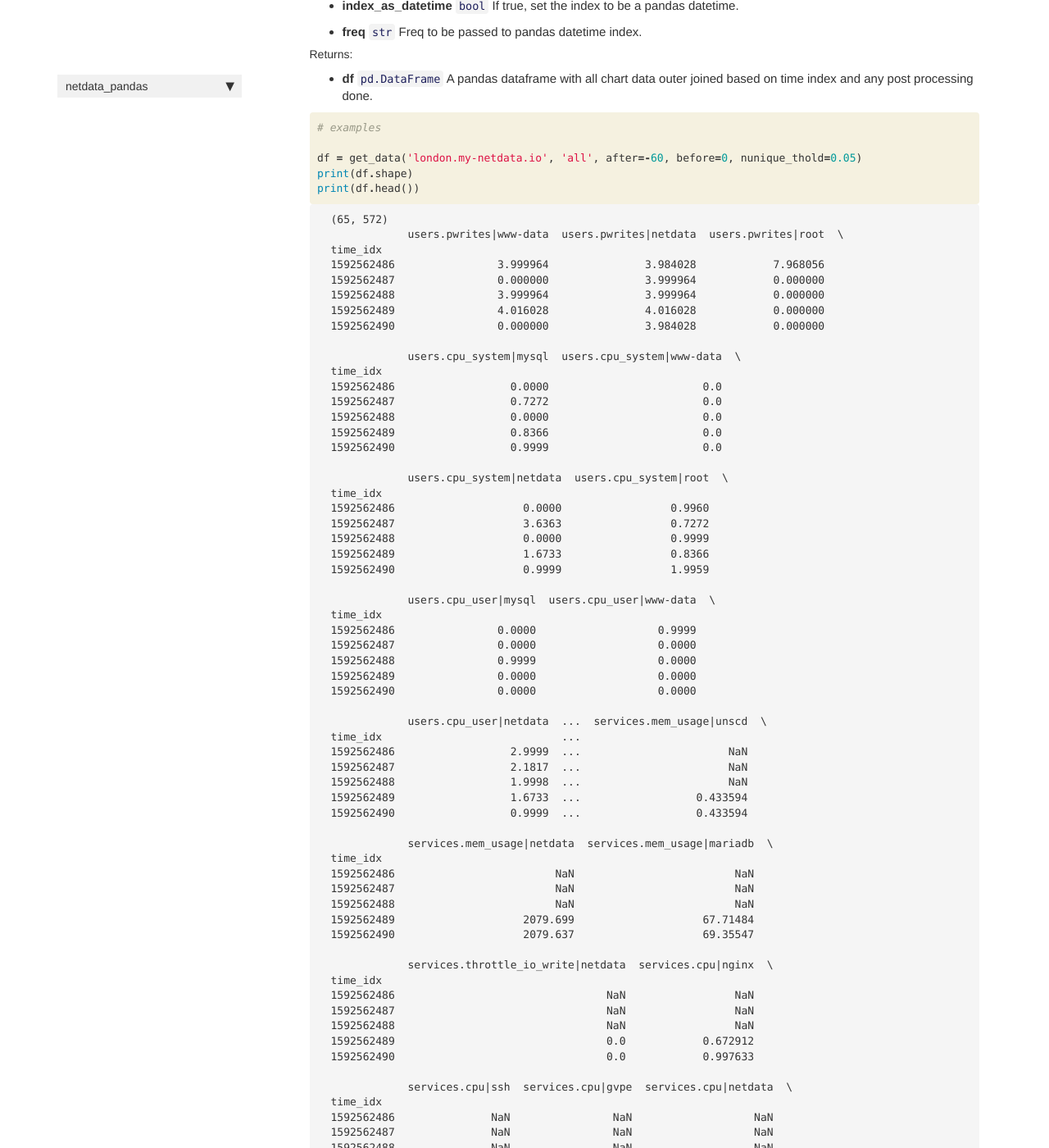
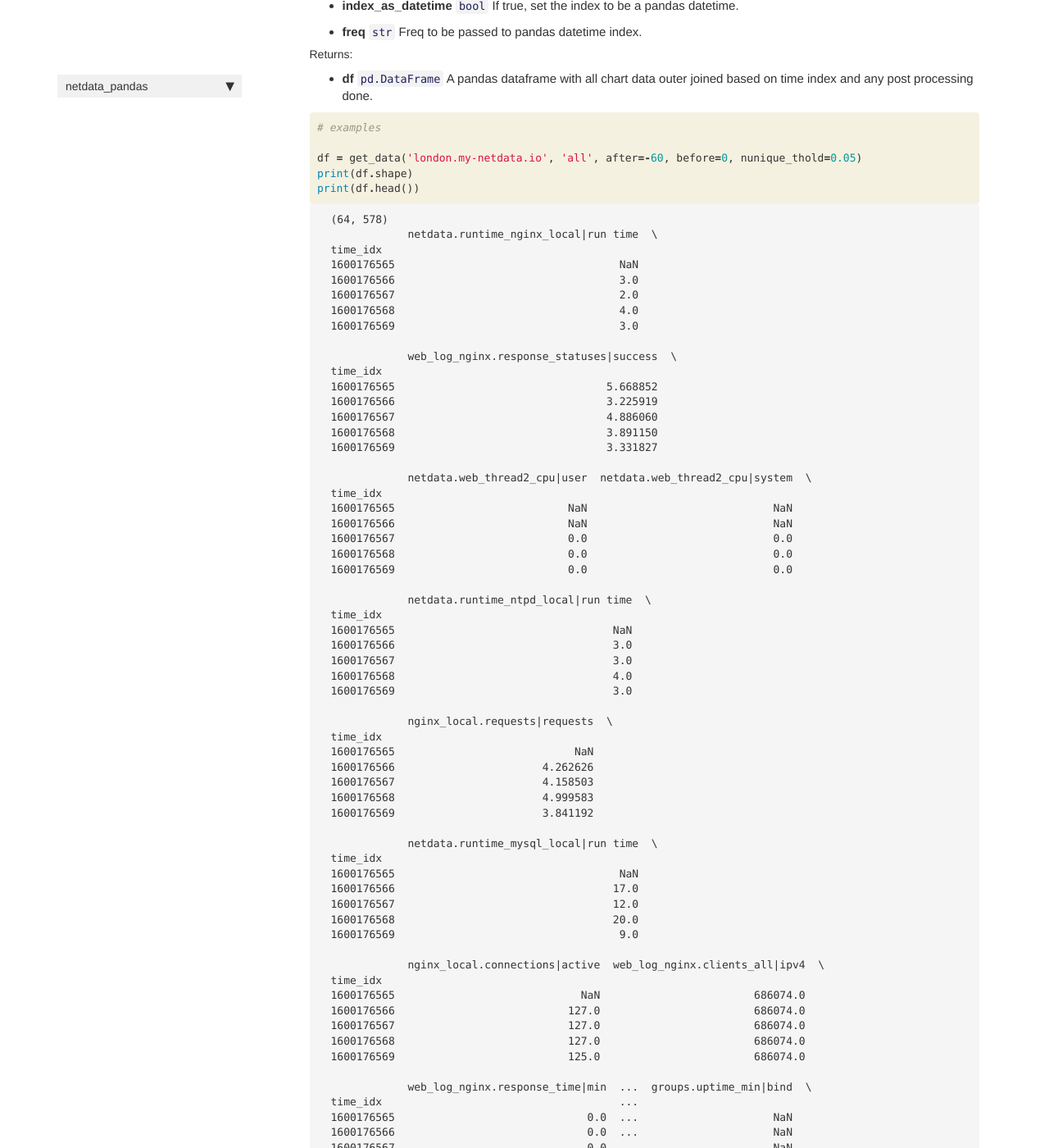
Before and after one commit to netdata/netdata-pandas, a Jekyll site: the page built from docs/data.html, in a window 1280 px wide and 1400 px high, scrolled down 1986 px. Shown: the whole window at 82% size. Built offline with Jekyll 4.4.1, drawn with Linux system fonts in a browser that asks for light colours; nearby versions of some CDN libraries; comment, search, counter and statistics services are not loaded; some of the changed text lies outside the part shown.

```diff
--- a/docs/data.html
+++ b/docs/data.html
@@ -241,80 +241,112 @@
 <div class="output_area">
 
 <div class="output_subarea output_stream output_stdout output_text">
-<pre>(65, 572)
-            users.pwrites|www-data  users.pwrites|netdata  users.pwrites|root  \
+<pre>(64, 578)
+            netdata.runtime_nginx_local|run time  \
 time_idx
-1592562486                3.999964               3.984028            7.968056
-1592562487                0.000000               3.999964            0.000000
-1592562488                3.999964               3.999964            0.000000
-1592562489                4.016028               4.016028            0.000000
-1592562490                0.000000               3.984028            0.000000
+1600176565                                   NaN
+1600176566                                   3.0
+1600176567                                   2.0
+1600176568                                   4.0
+1600176569                                   3.0
 
-            users.cpu_system|mysql  users.cpu_system|www-data  \
+            web_log_nginx.response_statuses|success  \
 time_idx
-1592562486                  0.0000                        0.0
-1592562487                  0.7272                        0.0
-1592562488                  0.0000                        0.0
-1592562489                  0.8366                        0.0
-1592562490                  0.9999                        0.0
+1600176565                                 5.668852
+1600176566                                 3.225919
+1600176567                                 4.886060
+1600176568                                 3.891150
+1600176569                                 3.331827
 
-            users.cpu_system|netdata  users.cpu_system|root  \
+            netdata.web_thread2_cpu|user  netdata.web_thread2_cpu|system  \
 time_idx
-1592562486                    0.0000                 0.9960
-1592562487                    3.6363                 0.7272
-1592562488                    0.0000                 0.9999
-1592562489                    1.6733                 0.8366
-1592562490                    0.9999                 1.9959
+1600176565                           NaN                             NaN
+1600176566                           NaN                             NaN
+1600176567                           0.0                             0.0
+1600176568                           0.0                             0.0
+1600176569                           0.0                             0.0
 
-            users.cpu_user|mysql  users.cpu_user|www-data  \
+            netdata.runtime_ntpd_local|run time  \
 time_idx
-1592562486                0.0000                   0.9999
-1592562487                0.0000                   0.0000
-1592562488                0.9999                   0.0000
-1592562489                0.0000                   0.0000
-1592562490                0.0000                   0.0000
+1600176565                                  NaN
+1600176566                                  3.0
+1600176567                                  3.0
+1600176568                                  4.0
+1600176569                                  3.0
 
-            users.cpu_user|netdata  ...  services.mem_usage|unscd  \
-time_idx                            ...
-1592562486                  2.9999  ...                       NaN
-1592562487                  2.1817  ...                       NaN
-1592562488                  1.9998  ...                       NaN
-1592562489                  1.6733  ...                  0.433594
-1592562490                  0.9999  ...                  0.433594
+            nginx_local.requests|requests  \
+time_idx
+1600176565                            NaN
+1600176566                       4.262626
+1600176567                       4.158503
+1600176568                       4.999583
+1600176569                       3.841192
 
-            services.mem_usage|netdata  services.mem_usage|mariadb  \
+            netdata.runtime_mysql_local|run time  \
 time_idx
-1592562486                         NaN                         NaN
-1592562487                         NaN                         NaN
-1592562488                         NaN                         NaN
-1592562489                    2079.699                    67.71484
-1592562490                    2079.637                    69.35547
+1600176565                                   NaN
+1600176566                                  17.0
+1600176567                                  12.0
+1600176568                                  20.0
+1600176569                                   9.0
 
-            services.throttle_io_write|netdata  services.cpu|nginx  \
+            nginx_local.connections|active  web_log_nginx.clients_all|ipv4  \
 time_idx
-1592562486                                 NaN                 NaN
-1592562487                                 NaN                 NaN
-1592562488                                 NaN                 NaN
-1592562489                                 0.0            0.672912
-1592562490                                 0.0            0.997633
+1600176565                             NaN                        686074.0
+1600176566                           127.0                        686074.0
+1600176567                           127.0                        686074.0
+1600176568                           127.0                        686074.0
+1600176569                           125.0                        686074.0
 
-            services.cpu|ssh  services.cpu|gvpe  services.cpu|netdata  \
+            web_log_nginx.response_time|min  ...  groups.uptime_min|bind  \
+time_idx                                     ...
+1600176565                              0.0  ...                     NaN
+1600176566                              0.0  ...                     NaN
+1600176567                              0.0  ...                     NaN
+1600176568                              0.0  ...                     NaN
+1600176569                              0.0  ...              59312570.0
+
+            groups.uptime_min|nogroup  groups.uptime_min|ntp  \
 time_idx
-1592562486               NaN                NaN                   NaN
-1592562487               NaN                NaN                   NaN
-1592562488               NaN                NaN                   NaN
-1592562489               0.0                0.0              4.675386
-1592562490               0.0                0.0              5.658710
+1600176565                        NaN                    NaN
+1600176566                        NaN                    NaN
+1600176567                        NaN                    NaN
+1600176568                        NaN                    NaN
+1600176569                 59312570.0             59312570.0
 
-            services.cpu|mariadb  mysql_local.tmp|tables
+            groups.uptime_min|postfix  groups.uptime_min|mysql  \
 time_idx
-1592562486                   NaN                     NaN
-1592562487                   NaN                     NaN
-1592562488                   NaN                1.999850
-1592562489              1.345825                2.000190
-1592562490              1.324721                1.998981
+1600176565                        NaN                      NaN
+1600176566                        NaN                      NaN
+1600176567                        NaN                      NaN
+1600176568                        NaN                      NaN
+1600176569                      382.0               50720610.0
 
-[5 rows x 572 columns]
+            groups.uptime_min|www-data  groups.uptime_min|netdata  \
+time_idx
+1600176565                         NaN                        NaN
+1600176566                         NaN                        NaN
+1600176567                         NaN                        NaN
+1600176568                         NaN                        NaN
+1600176569                   2616909.0                     1184.0
+
+            groups.uptime_min|root  apps.sockets|httpd  \
+time_idx
+1600176565                     NaN                 NaN
+1600176566                     NaN                 NaN
+1600176567                     NaN                 NaN
+1600176568                     NaN                 NaN
+1600176569                 14099.0               162.0
+
+            netdata.requests|requests
+time_idx
+1600176565                        NaN
+1600176566                        NaN
+1600176567                        NaN
+1600176568                        NaN
+1600176569                   4.000524
+
+[5 rows x 578 columns]
 </pre>
 </div>
 </div>
--- a/netdata_pandas/__init__.py
+++ b/netdata_pandas/__init__.py
@@ -1 +1 @@
-__version__ = "0.0.14"
+__version__ = "0.0.16"
```
Also changed, not shown: docs/index.html (+21 -21 lines), README.md, 7 other files.
